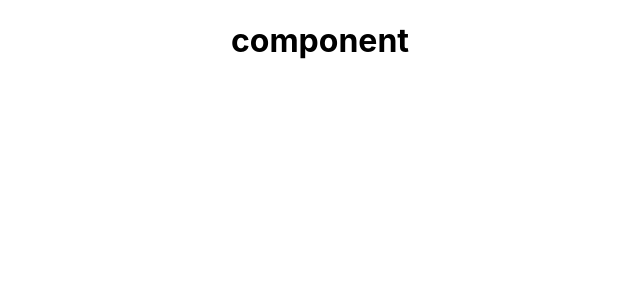
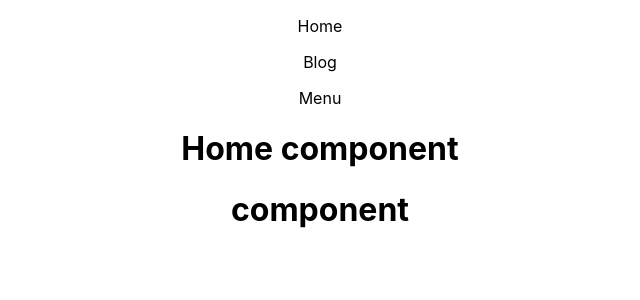
Before and after one commit to gloriaumutoni/dojo-blog, a React (Create React App) app: page / in a window 1280 px wide. Shown: the top 300 px of the page, without its empty margins (320-960 px from the left). Built offline with nearby package versions, Linux system fonts and the light colour scheme.

Commit message:
created navbar and home components

```diff
--- a/src/App.js
+++ b/src/App.js
@@ -1,10 +1,14 @@
 import './App.css';
+import Navbar from './Navbar'
+import Home from './Home'
 
 function App() {
   return (
     <div className="App">
+      <Navbar/>
+      <Home/>
       <div>
-        <h1>component</h1>
+        <h1> component</h1>
       </div>
     </div>
   );
--- /dev/null
+++ b/src/Home.js
@@ -0,0 +1,9 @@
+const Home = () => {
+    return (
+        <div>
+            <h1>Home component</h1>
+        </div>
+     );
+}
+
+export default Home;
--- /dev/null
+++ b/src/Navbar.js
@@ -0,0 +1,11 @@
+const Navbar = () => {
+    return (
+        <nav className="navbar">
+            <p>Home</p>
+            <p>Blog</p>
+            <p>Menu</p>
+        </nav>
+     );
+}
+
+export default Navbar;
```
